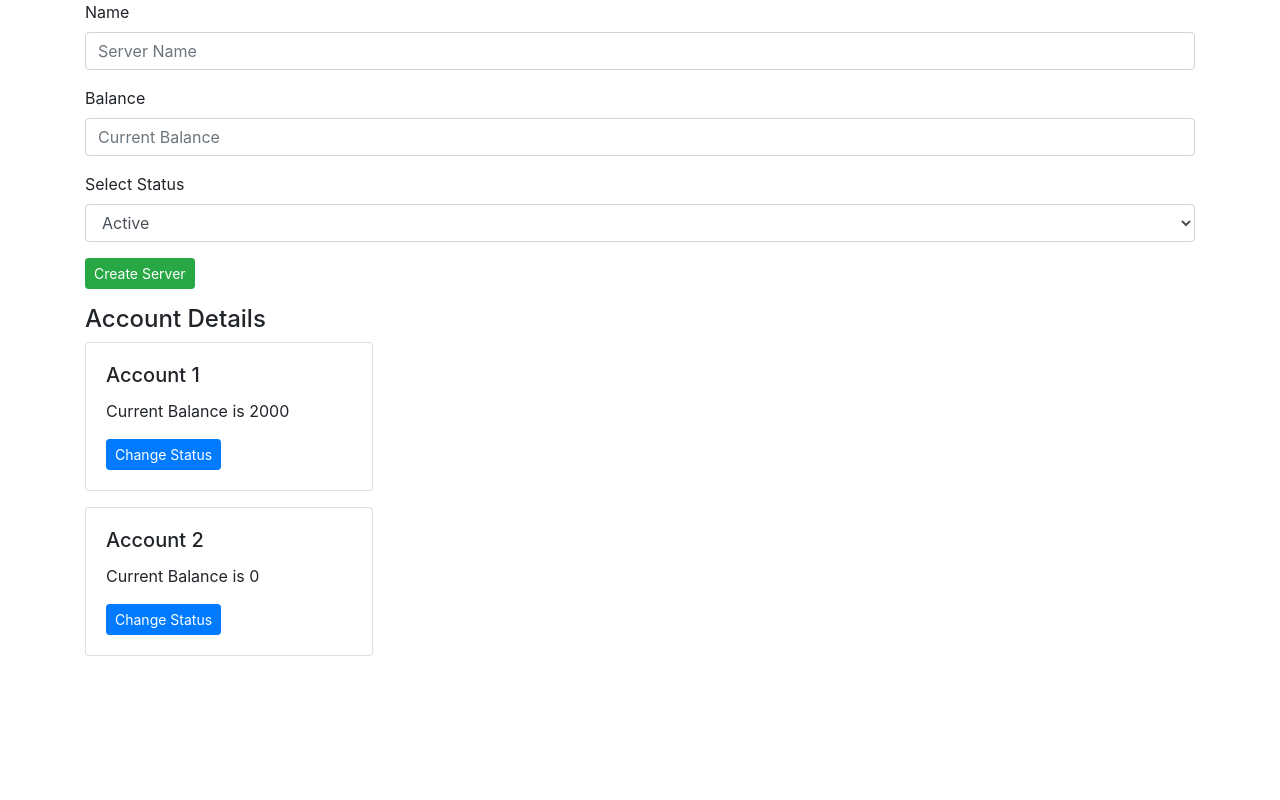
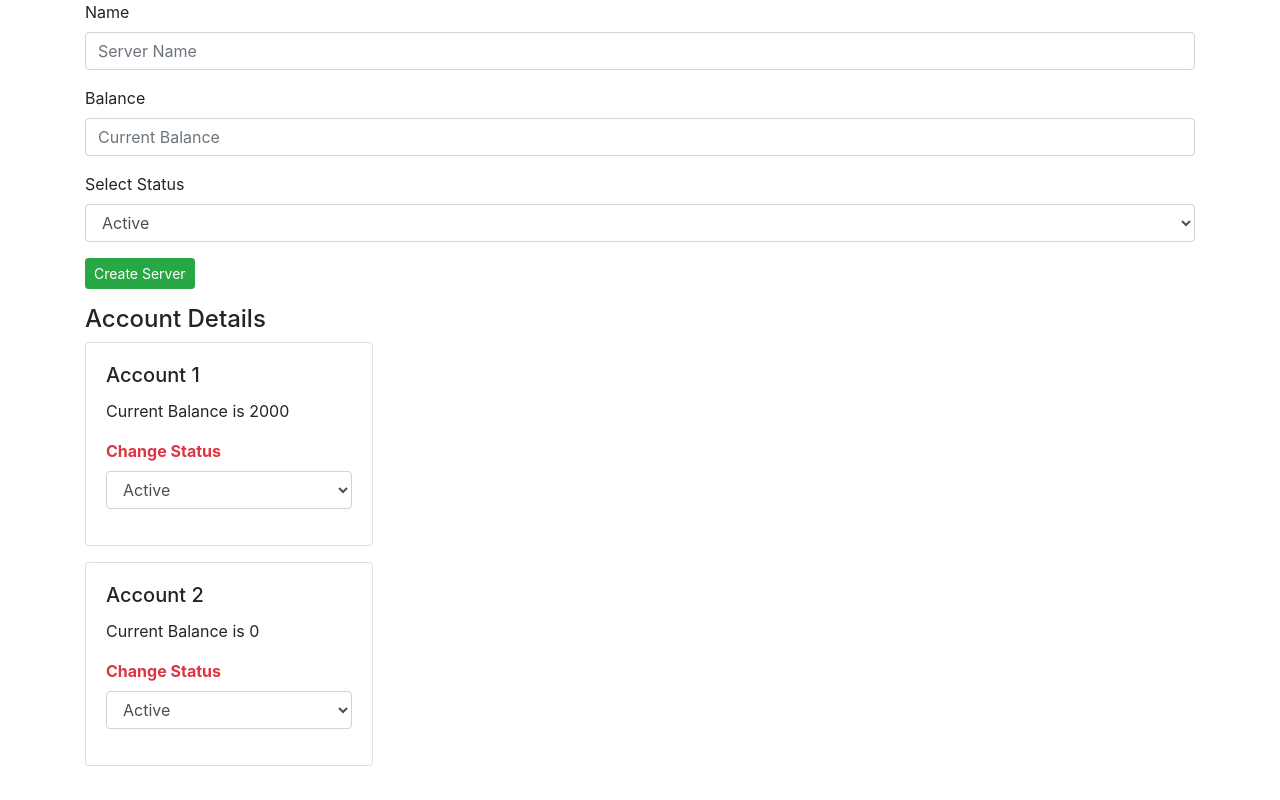
Before and after one commit to TestDeveloperAng/C9-Services, an Angular app: page / in a window 1280 px wide. Built offline with nearby package versions, Linux system fonts and the light colour scheme.

Commit message:
2 files modified

```diff
--- a/src/app/display-account/display-account.component.html
+++ b/src/app/display-account/display-account.component.html
@@ -2,6 +2,13 @@
   <div class="card-body">
     <h5 class="card-title">{{accountDetails.name}}</h5>
     <p class="card-text">Current Balance is {{accountDetails.balance}}</p>
-    <button class="btn btn-sm btn-primary">Change Status</button>
+    <!-- <button class="btn btn-sm btn-primary">Change Status</button> -->
+    <div class="form-group">
+      <label for="changeStatus" class="text-danger font-weight-bold">Change Status</label>
+      <select name="changeStatus" id="changeStatus" class="form-control" (change)="onstatusChange($event)">
+        <option value="active">Active</option>
+        <option value="inactive">Inactive</option>
+      </select>
+    </div>
   </div>
 </div>
--- a/src/app/display-account/display-account.component.ts
+++ b/src/app/display-account/display-account.component.ts
@@ -13,4 +13,8 @@ export class DisplayAccountComponent implements OnInit {
   ngOnInit() {
   }
 
+  onstatusChange(eventData : Event){
+    console.log(eventData);
+  }
+
 }
```
